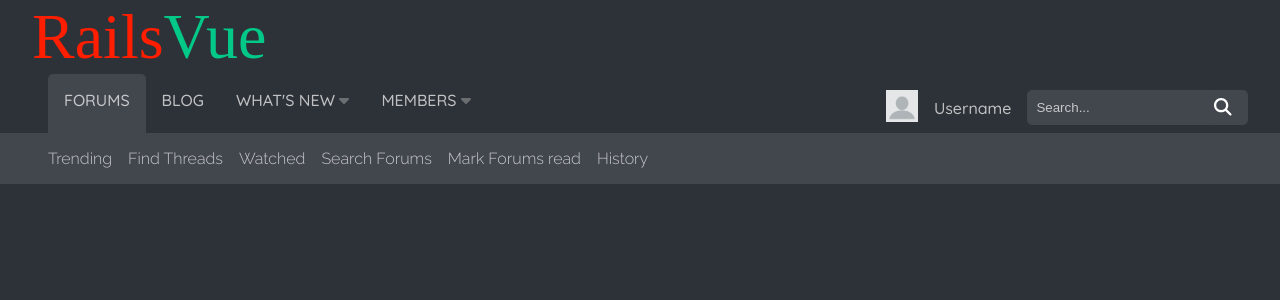
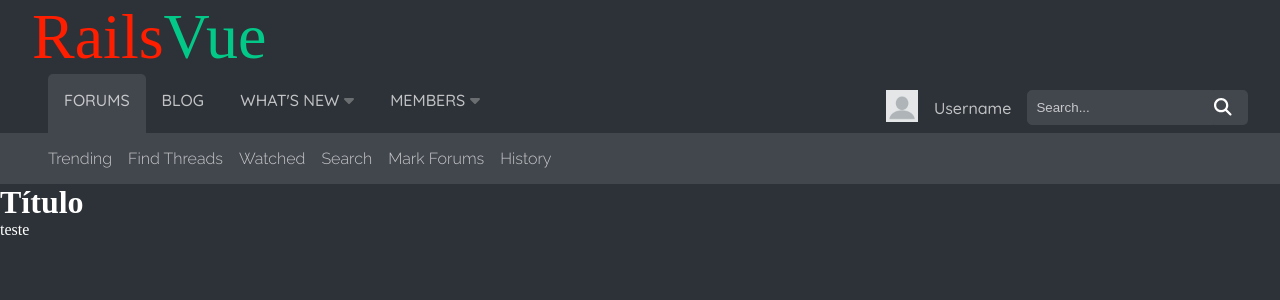
Before and after one commit to Rubykami/railsvueforum-Vuejs, a Vue app: page / in a window 1280 px wide. Shown: the top 300 px of the page. Built offline with nearby package versions, Linux system fonts and the light colour scheme; a web font is replaced by a local one.

Commit message:
Refactoring header component and adding the first text for homeview page

```diff
--- /dev/null
+++ b/src/components/ForumDivisions.vue
@@ -0,0 +1,38 @@
+<template>
+  <div class="main__forumdivisionsection">
+    <h1 class="main__forumdivision__title">
+      {{ props.Title }}
+    </h1>
+    <div class="main__forumdivision__contentdiv">
+      <slot />
+    </div>
+  </div>
+</template>
+
+<script setup lang="ts">
+
+const props = defineProps({
+  Title: {
+    type: String
+  }
+}
+)
+
+</script>
+
+<style lang="scss" scoped>
+.main {
+  &__forumdivisionsection {
+    display: flex;
+    flex-direction: column;
+    width: 60vw;
+    height: 20vh;
+  }
+  &__forumdivision__title {
+    color: white;
+  }
+  &__forumdivision__contentdiv {
+    color: white;
+  }
+}
+</style>
--- a/src/components/Header.vue
+++ b/src/components/Header.vue
@@ -1,31 +1,35 @@
 <template>
   <header class="header">
-    <div class="header__logodiv">
+    <section class="header__logodiv">
       <span class="header__logodiv__rails"> Rails </span>
       <span class="header__logodiv__vue"> Vue </span>
-    </div>
+    </section>
     <nav class="header__firstnav">
       <div class="header__firstnav__linksdiv">
-        <RouterLink class="header__firstnav__item" to="#">FORUMS</RouterLink>
-        <RouterLink class="header__firstnav__item" to="#">BLOG</RouterLink>
-        <RouterLink class="header__firstnav__item" to="#"
-          >WHAT'S NEW
+        <Link
+          v-for="Link in HeaderFirsNavLinksArray"
+          :key="Link.id"
+          :To="Link.to"
+          :Text="Link.Text"
+          :Class="Link.class"
+        />
+        <Link Class="header__firstnav__item" To="#">
+          WHAT'S NEW
           <font-awesome-icon
             class="header__firstnav__arrowicon"
             icon="fa-solid fa-caret-down"
             @click="ShowWhatsnew"
           />
-        </RouterLink>
-        <RouterLink class="header__firstnav__item" to="#"
-          >MEMBERS
+        </Link>
+        <Link Class="header__firstnav__item" To="#">
+          MEMBERS
           <font-awesome-icon
             class="header__firstnav__arrowicon"
             icon="fa-solid fa-caret-down"
             @click="ShowMembersOptions"
           />
-        </RouterLink>
+        </Link>
       </div>
-
       <div class="header__firstnav__userinfodiv">
         <img
           src="../assets/img/mr-anonymous.png"
@@ -49,49 +53,38 @@
       </div>
     </nav>
     <div ref="whatsnewoptions" class="header__firstnav__whatsnewdiv">
-      <RouterLink class="header__firstnav__whatsnewdiv__item" to="#"
-        >New Profile Posts</RouterLink
-      >
+      <Link
+        Class="header__firstnav__whatsnewdiv__item"
+        To="#"
+        Text="New Profile Posts"
+      />
     </div>
     <div class="header__secondnav__div" ref="forumsecondnavdiv">
-      <nav class="header__secondnav">
-        <RouterLink class="header__secondnav__item" to="#">
-          Trending</RouterLink
-        >
-        <RouterLink class="header__secondnav__item" to="#">
-          Find Threads</RouterLink
-        >
-        <RouterLink class="header__secondnav__item" to="#"> Watched</RouterLink>
-        <RouterLink class="header__secondnav__item" to="#">
-          Search Forums</RouterLink
-        >
-        <RouterLink class="header__secondnav__item" to="#">
-          Mark Forums read</RouterLink
-        >
-        <RouterLink class="header__secondnav__item" to="#">
-          History
-        </RouterLink>
+      <nav ref="header__secondnav" class="header__secondnav">
+        <Link
+          v-for="Link in HeaderSecondNavLinksArray"
+          :key="Link.id"
+          :To="Link.to"
+          :Class="Link.class"
+          :Text="Link.Text"
+        />
       </nav>
     </div>
     <nav ref="membersoptions" class="header__secondnav__membersoptions">
-      <RouterLink class="header__secondnav__membersoptions__item" to="#">
-        Registered members
-      </RouterLink>
-      <RouterLink class="header__secondnav__membersoptions__item" to="#">
-        Current visitors
-      </RouterLink>
-      <RouterLink class="header__secondnav__membersoptions__item" to="#">
-        New profile Posts
-      </RouterLink>
-      <RouterLink class="header__secondnav__membersoptions__item" to="#">
-        Search profile posts
-      </RouterLink>
+      <Link
+        v-for="Link in HeaderSecondNavMemberOptionsLinksArray"
+        :key="Link.id"
+        :Class="Link.class"
+        :To="Link.to"
+        :Text="Link.Text"
+      />
     </nav>
   </header>
 </template>
 
 <script setup lang="ts">
 import { onMounted, ref } from "vue";
+import Link from "./Link.vue";
 
 const whatsnewoptions = ref(null);
 const membersoptions = ref(null);
@@ -116,6 +109,88 @@ onMounted(() => {
   whatsnewoptions.value.style.display = "none";
   membersoptions.value.style.display = "none";
 });
+
+const HeaderSecondNavLinksArray = [
+  {
+    class: "header__secondnav__item",
+    to: "#",
+    Text: "Trending",
+    id: 1,
+  },
+  {
+    class: "header__secondnav__item",
+    to: "#",
+    Text: "Find Threads",
+    id: 2,
+  },
+  {
+    class: "header__secondnav__item",
+    to: "#",
+    Text: "Watched",
+    id: 3,
+  },
+  {
+    class: "header__secondnav__item",
+    to: "#",
+    Text: "Search",
+    id: 4,
+  },
+  {
+    class: "header__secondnav__item",
+    to: "#",
+    Text: "Mark Forums",
+    id: 5,
+  },
+  {
+    class: "header__secondnav__item",
+    to: "#",
+    Text: "History",
+    id: 6,
+  },
+];
+
+const HeaderSecondNavMemberOptionsLinksArray = [
+  {
+    class: "header__secondnav__membersoptions__item",
+    to: "#",
+    Text: "Registered members",
+    id: 1,
+  },
+  {
+    class: "header__secondnav__membersoptions__item",
+    to: "#",
+    Text: "Current visitors",
+    id: 2,
+  },
+  {
+    class: "header__secondnav__membersoptions__item",
+    to: "#",
+    Text: "New profile posts",
+    id: 3,
+  },
+  {
+    class: "header__secondnav__membersoptions__item",
+    to: "#",
+    Text: "Search profile posts",
+    id: 4,
+  },
+];
+
+const HeaderFirsNavLinksArray = [
+  {
+    class: "header__firstnav__item",
+    to: "#",
+    Text: "FORUMS",
+    id: 1,
+  },
+  {
+    class: "header__firstnav__item",
+    to: "#",
+    Text: "BLOG",
+    id: 2,
+  }
+];
+
 </script>
 
 <style scoped lang="scss">
@@ -148,7 +223,6 @@ onMounted(() => {
         border-radius: 0px 5px 5px 0px;
         &__icon {
           background-color: #42464d;
-
         }
         &:hover {
           cursor: pointer;
--- /dev/null
+++ b/src/components/Link.vue
@@ -0,0 +1,16 @@
+<template>
+    <RouterLink :class="Class" :to="To">
+      <slot>
+        {{ Text }}
+      </slot>
+    </RouterLink>
+</template>
+
+<script lang="ts">
+export default {
+  props: {
+    Class: String,
+    Text: String,
+    To: String
+}};
+</script>
--- a/src/main.ts
+++ b/src/main.ts
@@ -6,13 +6,14 @@ import { library } from "@fortawesome/fontawesome-svg-core";
 import { FontAwesomeIcon } from "@fortawesome/vue-fontawesome";
 import { faCaretDown } from "@fortawesome/free-solid-svg-icons"
 import { faMagnifyingGlass } from "@fortawesome/free-solid-svg-icons"
+import ForumDivisions from "./components/ForumDivisions.vue";
 
 
-const app = createApp(App)
-  .use(store)
-  .component("font-awesome-icon", FontAwesomeIcon);
+const app = createApp(App).component("font-awesome-icon", FontAwesomeIcon);
 library.add(faCaretDown, faMagnifyingGlass);
 
 app.use(router);
+app.use(store);
+app.component("ForumDivisions", ForumDivisions)
 
 app.mount("#app");
--- a/src/views/HomeView.vue
+++ b/src/views/HomeView.vue
@@ -1,12 +1,15 @@
-<script setup lang="ts">
-</script>
-
 <template>
-  <main>
+  <main class="main">
+    <ForumDivisions Title="Título">teste</ForumDivisions>
   </main>
 </template>
 
-<style lang="scss" scoped>
+<script lang="ts">
+import ForumDivisions from "@/components/ForumDivisions.vue";
 
+export default {
+  setup() {},
+};
+</script>
 
-</style>
+<style lang="scss" scoped></style>
```
Also changed, not shown: src/components/NavigationItem.vue (added).
